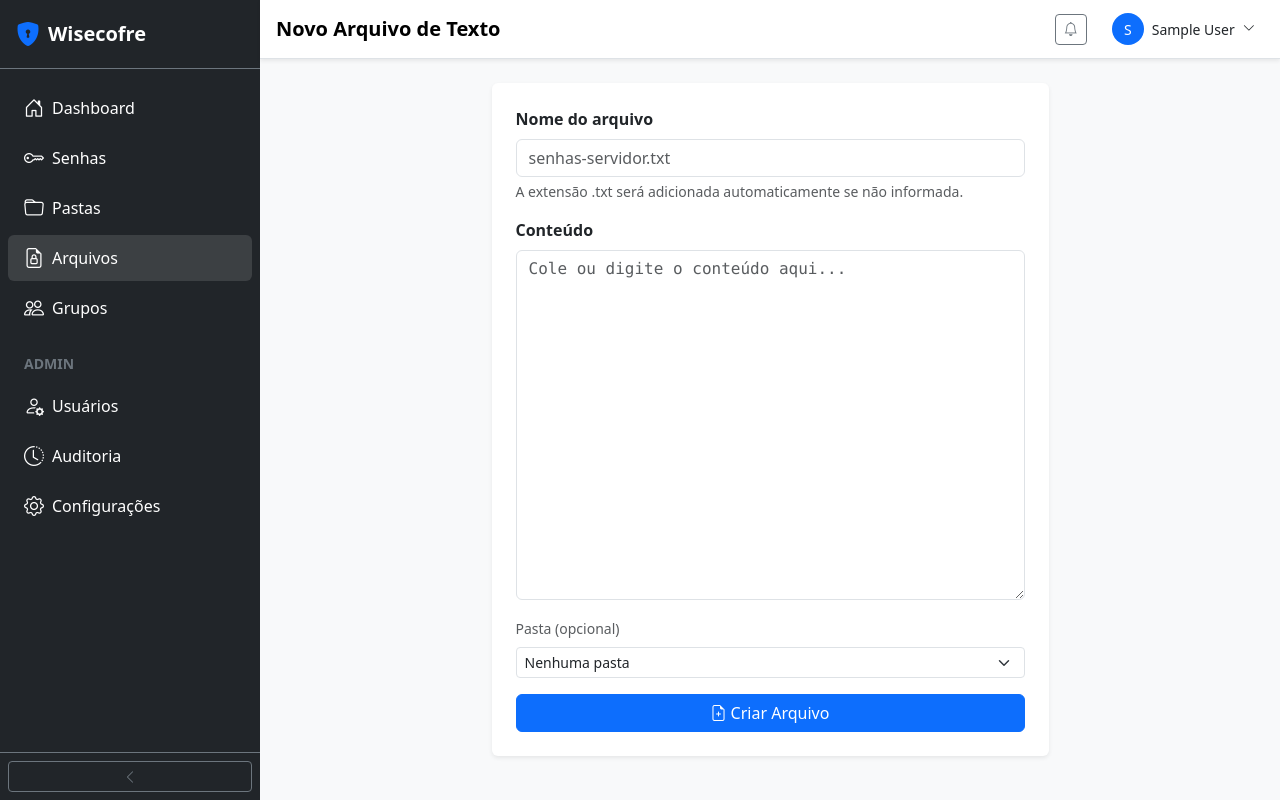
After one commit to andreagnoletto/wisecofre, a Django app: page /files/new/ in a window 1280 px wide. The commit adds this page. Run offline with Django 5.2, Linux system fonts and the light colour scheme; a user stored in the database is signed in; tables that the repository leaves empty hold one stand-in row (values such as "Sample post"); parts of the project's set-up code (start-up, migrations or seed data) failed here and were passed over; some libraries are stand-ins or nearby versions.

Commit message:
feat: criar arquivo de texto direto pela interface (copiar/colar conteudo)
Made-with: Cursor

```diff
--- a/apps/core/views_web.py
+++ b/apps/core/views_web.py
@@ -520,6 +520,31 @@ def file_upload(request):
 
 
 @login_required
+def file_create_text(request):
+    if request.method == "POST":
+        name = request.POST.get("name", "").strip()
+        content = request.POST.get("content", "")
+        if not name:
+            messages.error(request, "Informe um nome para o arquivo.")
+            return redirect("file_create_text")
+        if not content:
+            messages.error(request, "O conteúdo não pode estar vazio.")
+            return redirect("file_create_text")
+        try:
+            fr = FileService.create_text(
+                request.user, name, content,
+                folder_id=request.POST.get("folder") or None,
+            )
+            messages.success(request, f'Arquivo "{fr.original_name_encrypted}" criado.')
+            return redirect("file_detail", pk=fr.pk)
+        except ValidationError as e:
+            messages.error(request, str(e.message if hasattr(e, "message") else e))
+            return redirect("file_create_text")
+    folders = Folder.objects.filter(deleted_at__isnull=True)
+    return render(request, "files/create_text.html", {"folders": folders})
+
+
+@login_required
 def file_detail(request, pk):
     try:
         file, secret = FileService.get_or_deny(request.user, pk)
--- a/config/urls.py
+++ b/config/urls.py
@@ -18,6 +18,7 @@ from apps.core.views_web import (
     file_share,
     file_unshare,
     file_upload,
+    file_create_text,
     folder_delete,
     folder_detail,
     folder_list,
@@ -90,6 +91,7 @@ urlpatterns = [
     # ── Files ─────────────────────────────────────────────────────────────
     path("files/", file_list, name="file_list"),
     path("files/upload/", file_upload, name="file_upload"),
+    path("files/new/", file_create_text, name="file_create_text"),
     path("files/<uuid:pk>/", file_detail, name="file_detail"),
     path("files/<uuid:pk>/download/", file_download, name="file_download"),
     path("files/<uuid:pk>/delete/", file_delete, name="file_delete"),
--- /dev/null
+++ b/templates/files/create_text.html
@@ -0,0 +1,44 @@
+{% extends "base.html" %}
+
+{% block page_title %}Novo Arquivo de Texto{% endblock %}
+
+{% block content %}
+<div class="row justify-content-center">
+    <div class="col-lg-8 col-xl-7">
+        <div class="card border-0 shadow-sm">
+            <div class="card-body p-4">
+                <form method="post">
+                    {% csrf_token %}
+
+                    <div class="mb-3">
+                        <label for="name" class="form-label fw-semibold">Nome do arquivo</label>
+                        <input type="text" class="form-control" id="name" name="name"
+                               placeholder="senhas-servidor.txt" required>
+                        <div class="form-text">A extensão .txt será adicionada automaticamente se não informada.</div>
+                    </div>
+
+                    <div class="mb-3">
+                        <label for="content" class="form-label fw-semibold">Conteúdo</label>
+                        <textarea class="form-control font-monospace" id="content" name="content"
+                                  rows="14" placeholder="Cole ou digite o conteúdo aqui..." required></textarea>
+                    </div>
+
+                    <div class="mb-3">
+                        <label class="form-label small text-muted">Pasta (opcional)</label>
+                        <select name="folder" class="form-select form-select-sm">
+                            <option value="">Nenhuma pasta</option>
+                            {% for folder in folders %}
+                            <option value="{{ folder.pk }}">{{ folder.name }}</option>
+                            {% endfor %}
+                        </select>
+                    </div>
+
+                    <button type="submit" class="btn btn-primary w-100">
+                        <i class="bi bi-file-earmark-plus me-1"></i>Criar Arquivo
+                    </button>
+                </form>
+            </div>
+        </div>
+    </div>
+</div>
+{% endblock %}
--- a/templates/files/list.html
+++ b/templates/files/list.html
@@ -17,6 +17,9 @@
             {% if request.GET.category %}<input type="hidden" name="category" value="{{ request.GET.category }}">{% endif %}
             <input type="text" name="q" value="{{ request.GET.q }}" class="form-control form-control-sm" placeholder="Buscar arquivos..." style="min-width:200px;">
         </form>
+        <a href="{% url 'file_create_text' %}" class="btn btn-sm btn-outline-primary">
+            <i class="bi bi-file-earmark-text me-1"></i>Novo Texto
+        </a>
         <a href="{% url 'file_upload' %}" class="btn btn-sm btn-primary">
             <i class="bi bi-plus-lg me-1"></i>Upload
         </a>
@@ -156,6 +159,9 @@
     <i class="bi bi-file-earmark-lock display-1 text-muted"></i>
     <h5 class="mt-3 text-muted">Nenhum arquivo encontrado</h5>
     <p class="text-muted">Seus arquivos criptografados aparecerão aqui.</p>
+    <a href="{% url 'file_create_text' %}" class="btn btn-outline-primary me-2">
+        <i class="bi bi-file-earmark-text me-1"></i>Novo Texto
+    </a>
     <a href="{% url 'file_upload' %}" class="btn btn-primary">
         <i class="bi bi-upload me-1"></i>Enviar arquivo
     </a>
```
Also changed, not shown: apps/core/services.py (+27 -0 lines).
